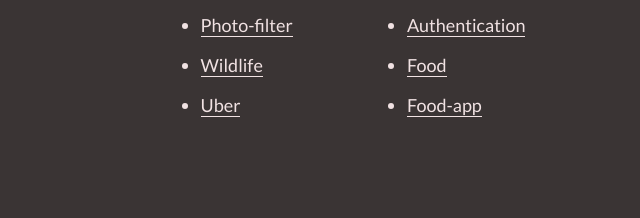
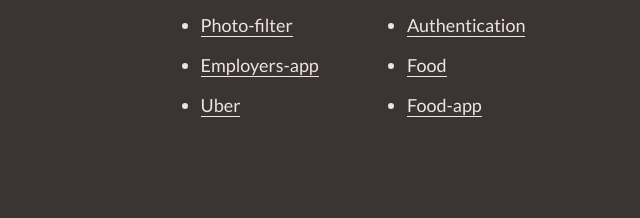
Before and after one commit to veronaten/my-CV, a plain HTML site: page index.html in a window 1280 px wide. Shown: the part 1727-1945 px from the top of the page, 572-1212 px from the left. Drawn offline with Linux system fonts and the light colour scheme.

Commit message:
feat: add new link to github, employers-app

```diff
--- a/index.html
+++ b/index.html
@@ -279,8 +279,8 @@
                 <li>
                   <a
                     target="_blank"
-                    href="https://github.com/veronaten/Wildlife"
-                    >Wildlife</a
+                    href="https://github.com/veronaten/employers-app"
+                    >Employers-app</a
                   >
                 </li>
                 <li>
```
